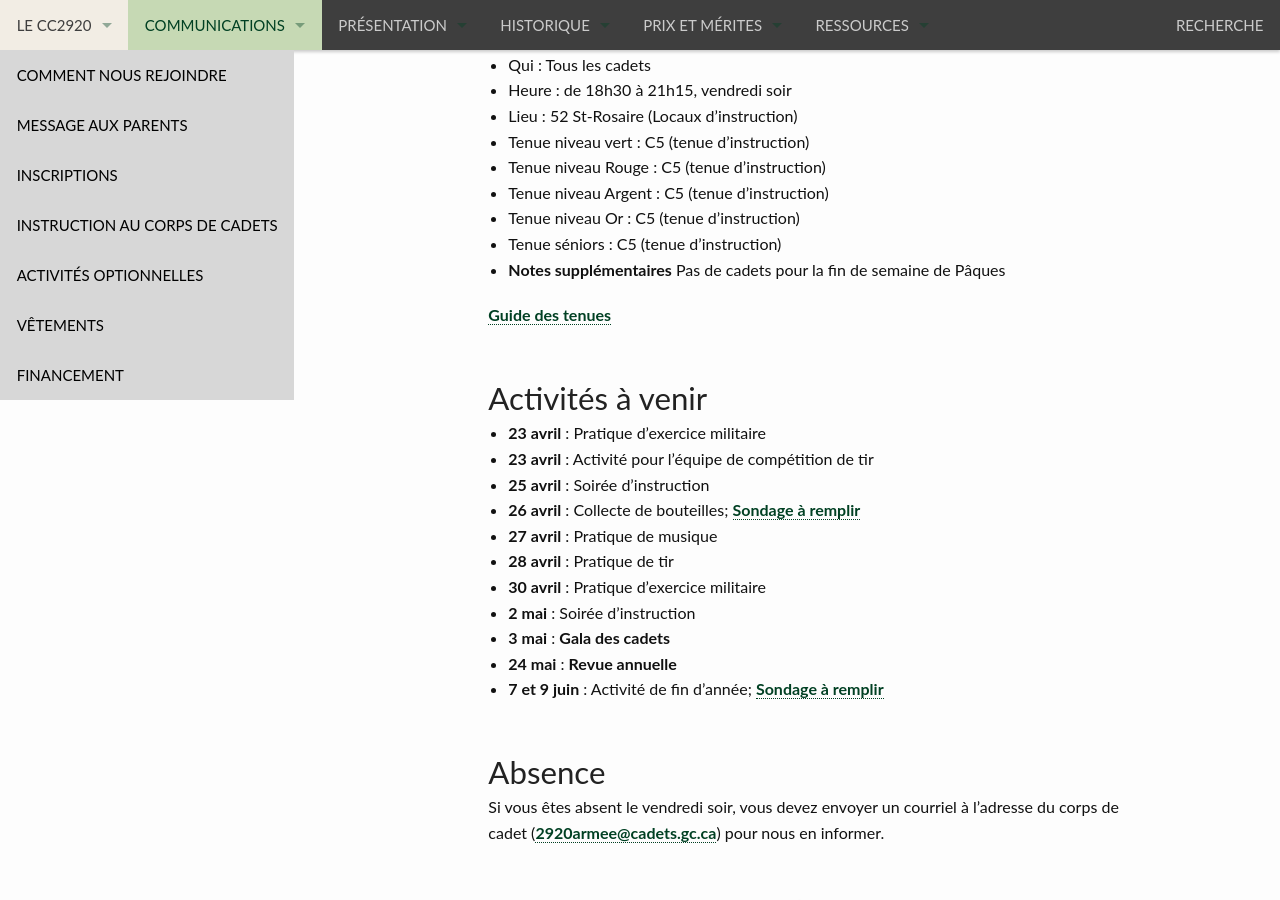
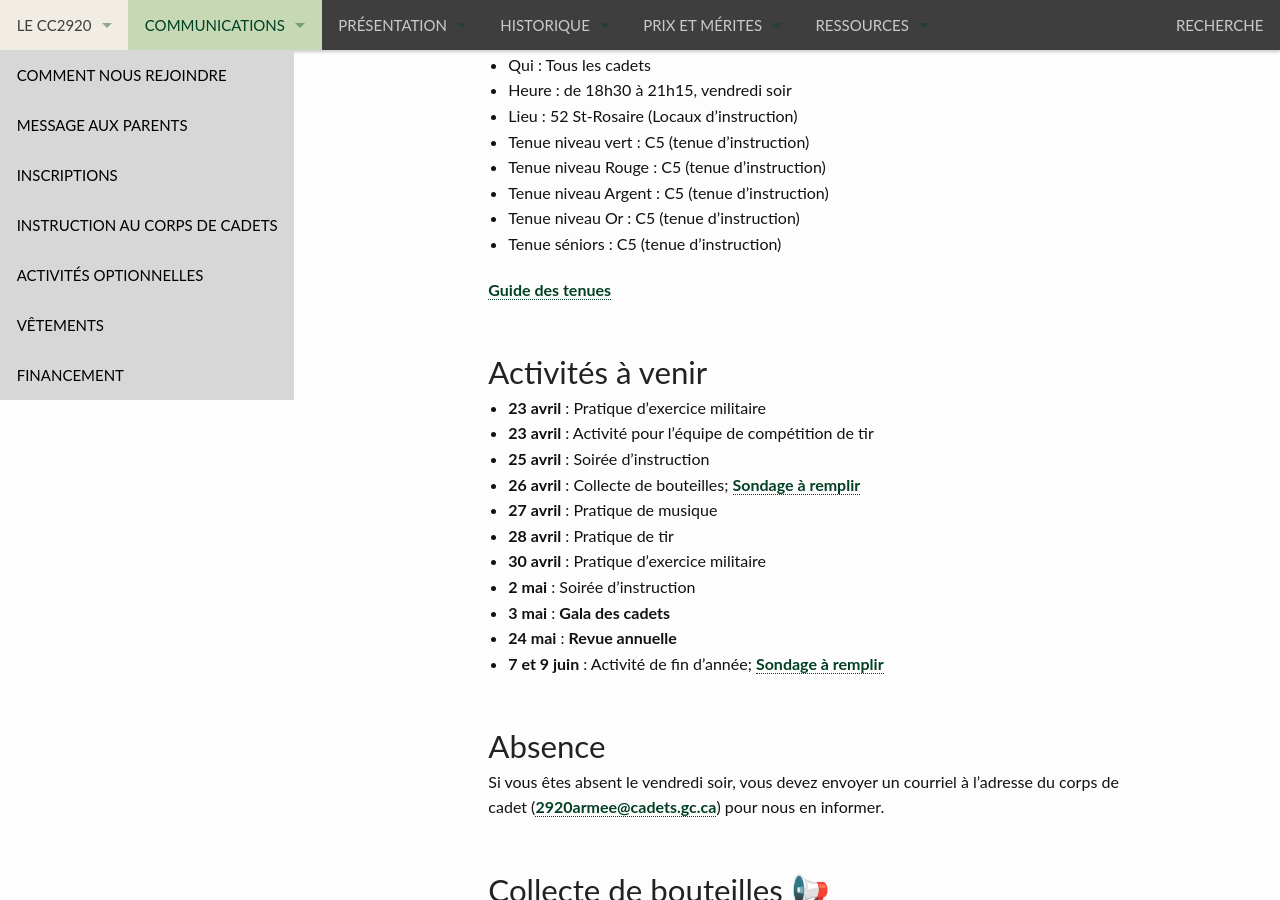
Before and after one commit to CC2920/web, a Jekyll site: the page built from _communications/messages.md, in a window 1280 px wide and 900 px high, scrolled down 330 px. Built offline with Jekyll 4.4.1, drawn with Linux system fonts in a browser that asks for light colours.

Commit message:
retrait message de paques

```diff
--- a/_communications/messages.md
+++ b/_communications/messages.md
@@ -12,8 +12,6 @@ layout: "messages"
 - Tenue niveau Argent : C5 (tenue d'instruction)
 - Tenue niveau Or : C5 (tenue d'instruction)
 - Tenue séniors : C5 (tenue d'instruction)
--
-**Notes supplémentaires**  Pas de cadets pour la fin de semaine de Pâques
 
 [Guide des tenues](https://cc2920.ca/docs/ressources/guide_uniforme.v3.pdf)
 
```
